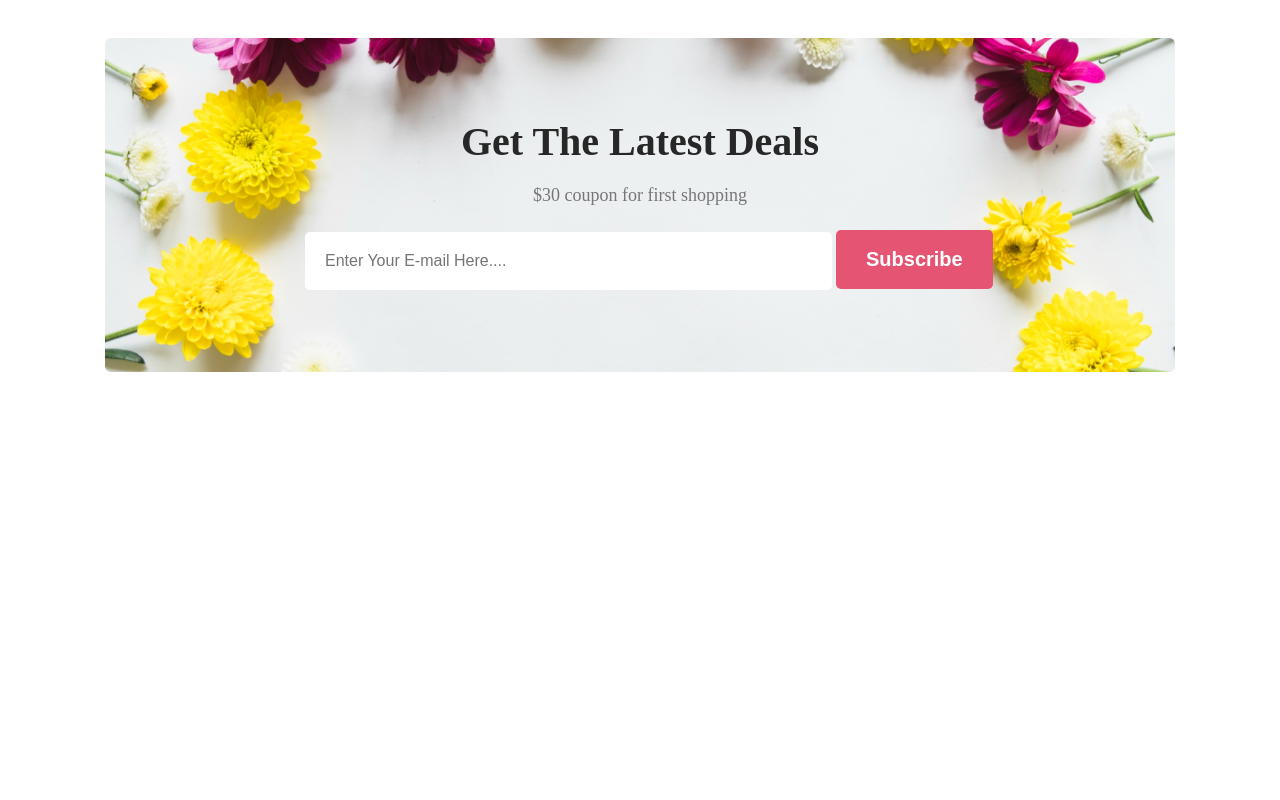
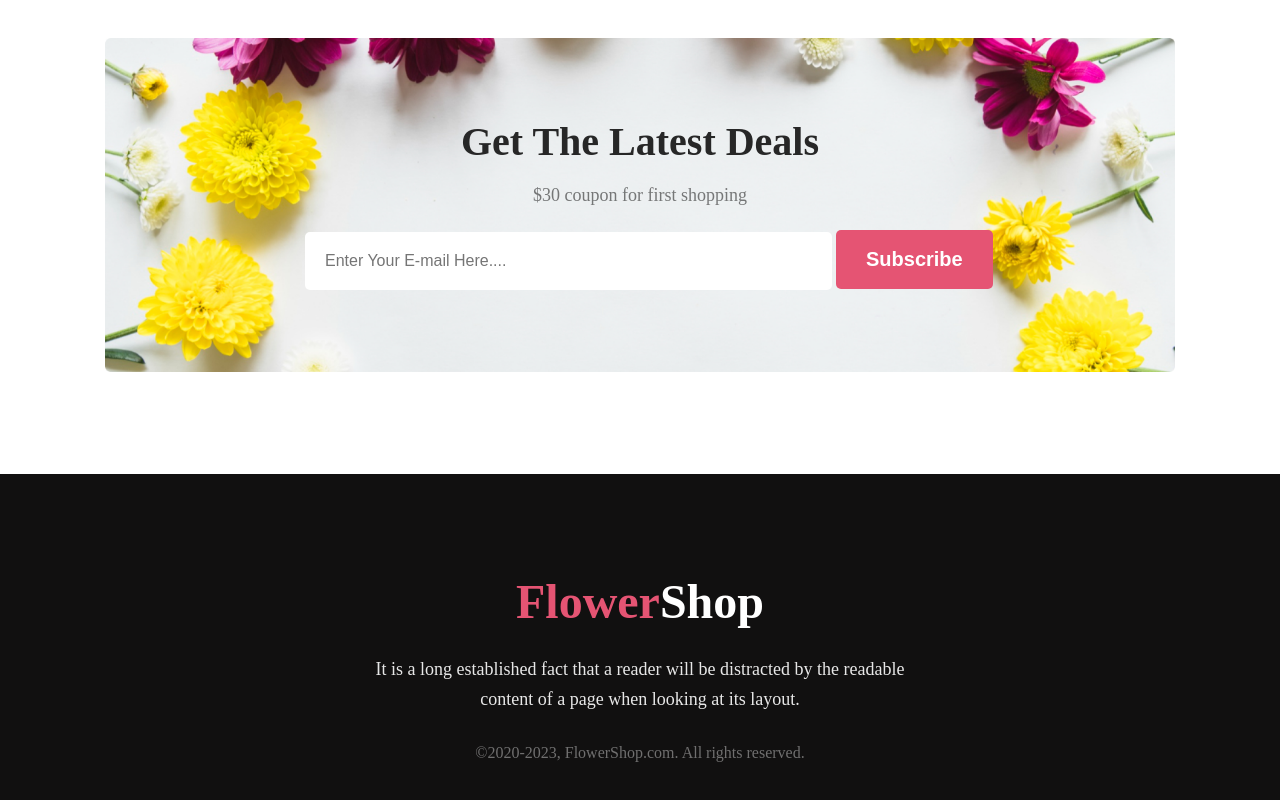
Before and after one commit to Rafiul23/Assignment-01, a plain HTML site: page index.html in a window 1280 px wide. Shown: the part 3295-4095 px from the top of the page. Before the commit the page ends 3769 px from the top, so only its background shows below. Drawn offline with Linux system fonts and the light colour scheme.

Commit message:
finished footer section

```diff
--- a/index.html
+++ b/index.html
@@ -150,8 +150,20 @@
 
    </main>
     <!-- main ends here -->
+
+    <!-- footer starts here -->
+
    <footer>
+        <h2 class="footer-title">
+            <span class="off">Flower</span>Shop
+        </h2>
+        <p class="footer-para">It is a long established fact that a reader will be distracted by the readable <br> content of a page when looking at its layout.</p>
+        <p class="footer-copyright">
+            &copy;2020-2023, FlowerShop.com. All rights reserved.
+        </p>
 
    </footer>
+
+   <!-- footer ends here -->
 </body>
 </html>
--- a/style.css
+++ b/style.css
@@ -47,6 +47,7 @@ header{
     border-radius: 5px;
 }
 /* header ends here */
+
 /* main starts here */
 /* featured section starts here */
 .featured-title{
@@ -238,3 +239,31 @@ header{
 }
 /* latest deal section ends here */
 /* main ends here */
+
+/* footer starts here */
+footer{
+    width: 100%;
+    height: 350px;
+    background-color: #111010;
+    color: #fff;
+}
+.footer-title{
+    font-size: 48px;
+    font-weight: 800;
+    text-align: center;
+    padding-top: 100px;
+}
+.footer-para{
+    color: rgba(255, 255, 255, 0.90);
+    text-align: center;
+    font-size: 18px;
+    line-height: 30px;
+    margin-top: 25px;
+    margin-bottom: 30px;
+}
+.footer-copyright{
+    color: rgba(255, 255, 255, 0.40);
+    text-align: center;
+    font-size: 16px;
+}
+/* footer ends here */
```
